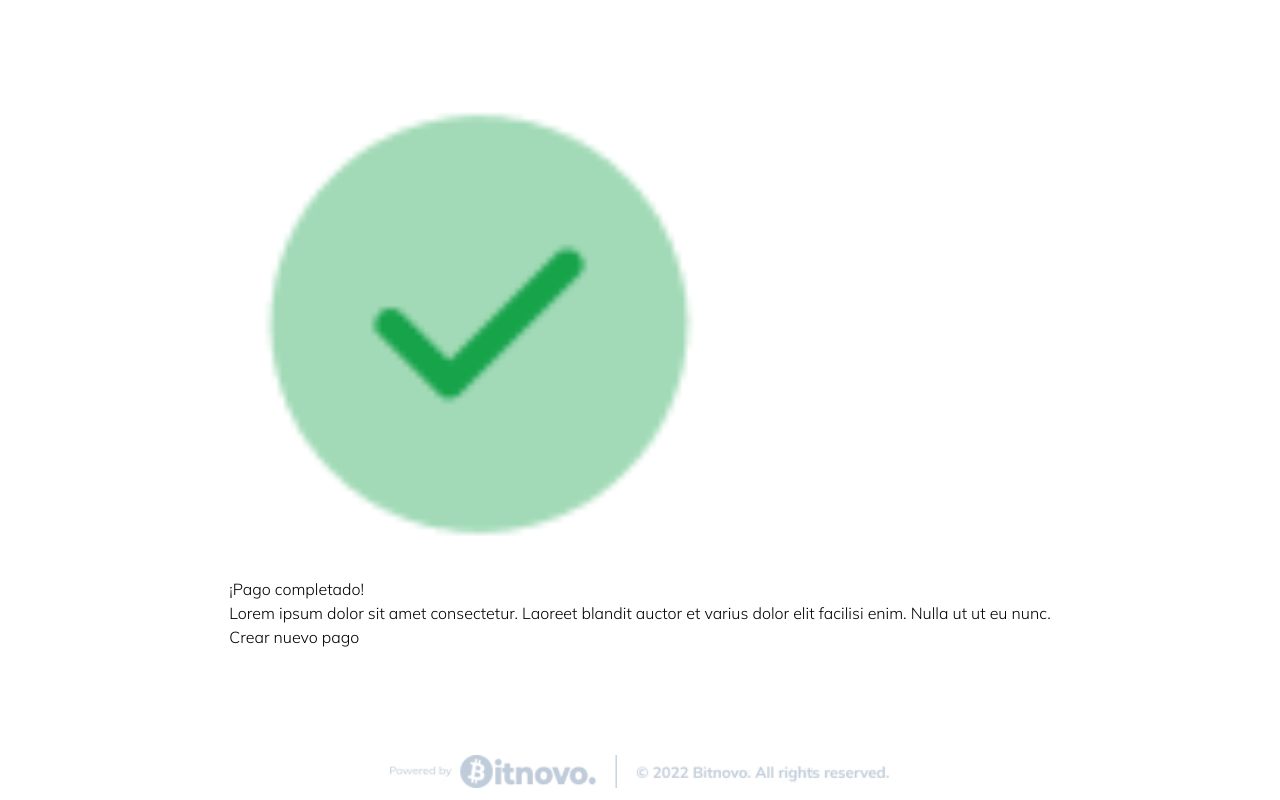
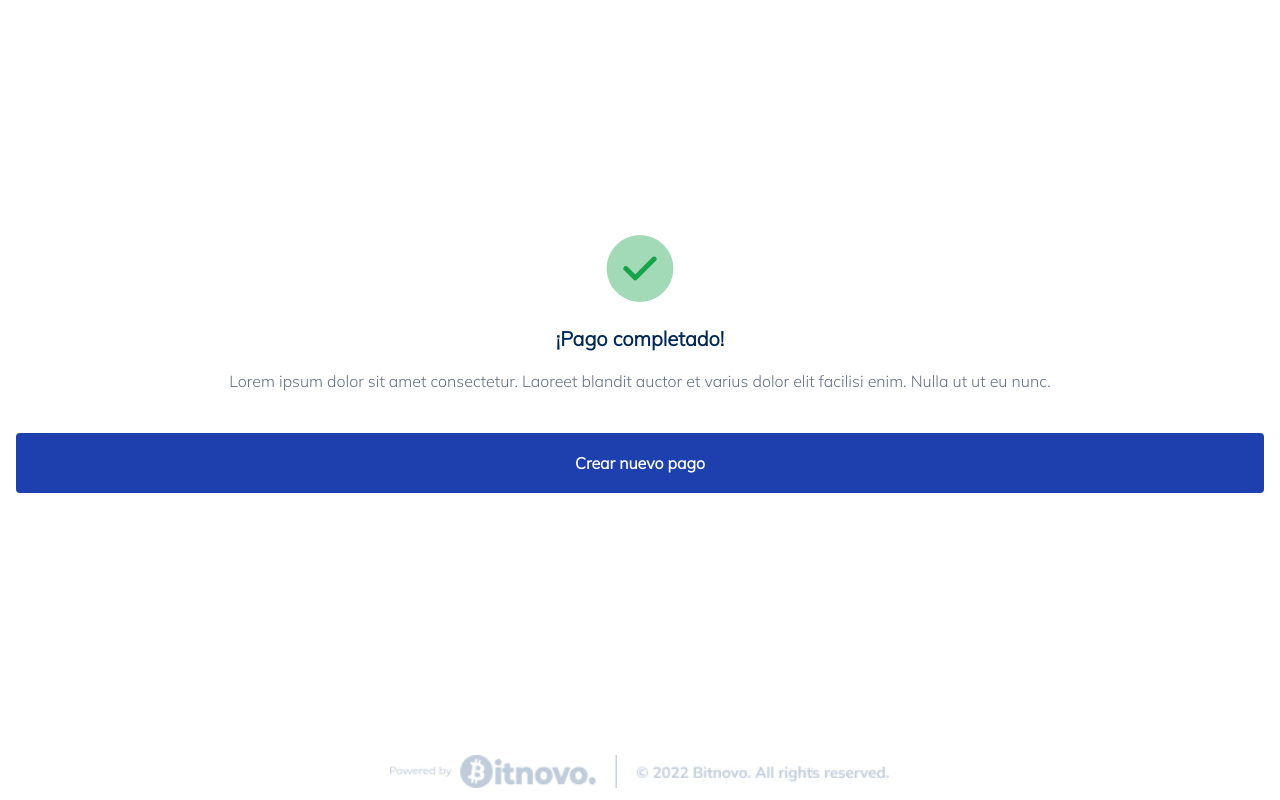
Before and after one commit to ivandez/technical-interview-bitnovo, a Next.js app: page /order-summary in a window 1280 px wide. Built offline with nearby package versions, Linux system fonts and the light colour scheme.

Commit message:
Add qrcode.react package and update PaymentInformation component

```diff
--- a/package.json
+++ b/package.json
@@ -12,6 +12,7 @@
     "@types/axios": "^0.14.0",
     "axios": "^1.6.5",
     "next": "14.0.4",
+    "qrcode.react": "^3.1.0",
     "react": "^18",
     "react-dom": "^18",
     "react-hook-form": "^7.49.3"
--- a/src/components/PaymentInformation.tsx
+++ b/src/components/PaymentInformation.tsx
@@ -1,25 +1,38 @@
 import Image from "next/image";
 import Link from "next/link";
+import successImg from "../../public/tick-circlesuccess.png";
+import cancelImg from "../../public/close-circle.png";
 
 type Props = {
   paymentState: true | false;
 };
 
+enum PaymentResult {
+  success = "¡Pago completado!",
+  cancel = "¡Pago canelado!",
+}
+
 const PaymentInformation = ({ paymentState }: Props) => {
   return (
-    <div>
+    <div className="flex flex-col justify-center items-center container mx-auto px-4 gap-4">
       <Image
-        src={paymentState ? "/tick-circlesuccess.png" : "/close-circle.png"}
+        src={paymentState ? successImg : cancelImg}
         alt="payment information"
-        width={500}
-        height={500}
       />
-      <p>¡Pago completado!</p>
-      <p>
+      <p className="font-bold text-xl text-[#002859]">
+        {" "}
+        {paymentState ? PaymentResult.success : PaymentResult.cancel}
+      </p>
+      <p className="text-justify text-[#647184]">
         Lorem ipsum dolor sit amet consectetur. Laoreet blandit auctor et varius
         dolor elit facilisi enim. Nulla ut ut eu nunc.
       </p>
-      <Link href="/">Crear nuevo pago</Link>
+      <Link
+        href="/"
+        className="rounded border-solid bg-blue-800 w-full text-white px-6 py-[18px] text-center font-semibold mt-6"
+      >
+        Crear nuevo pago
+      </Link>
     </div>
   );
 };
--- a/src/pages/index.tsx
+++ b/src/pages/index.tsx
@@ -107,7 +107,7 @@ export default function Home({ currencies }: Props) {
 
         <button
           type="submit"
-          className="rounded border-solid bg-blue-800 w-full text-white px-18 py-6"
+          className="rounded border-solid bg-blue-800 w-full text-white px-18 py-"
         >
           Continuar
         </button>
```
Also changed, not shown: 1 other file (tests, documents, lock files or other folders).
